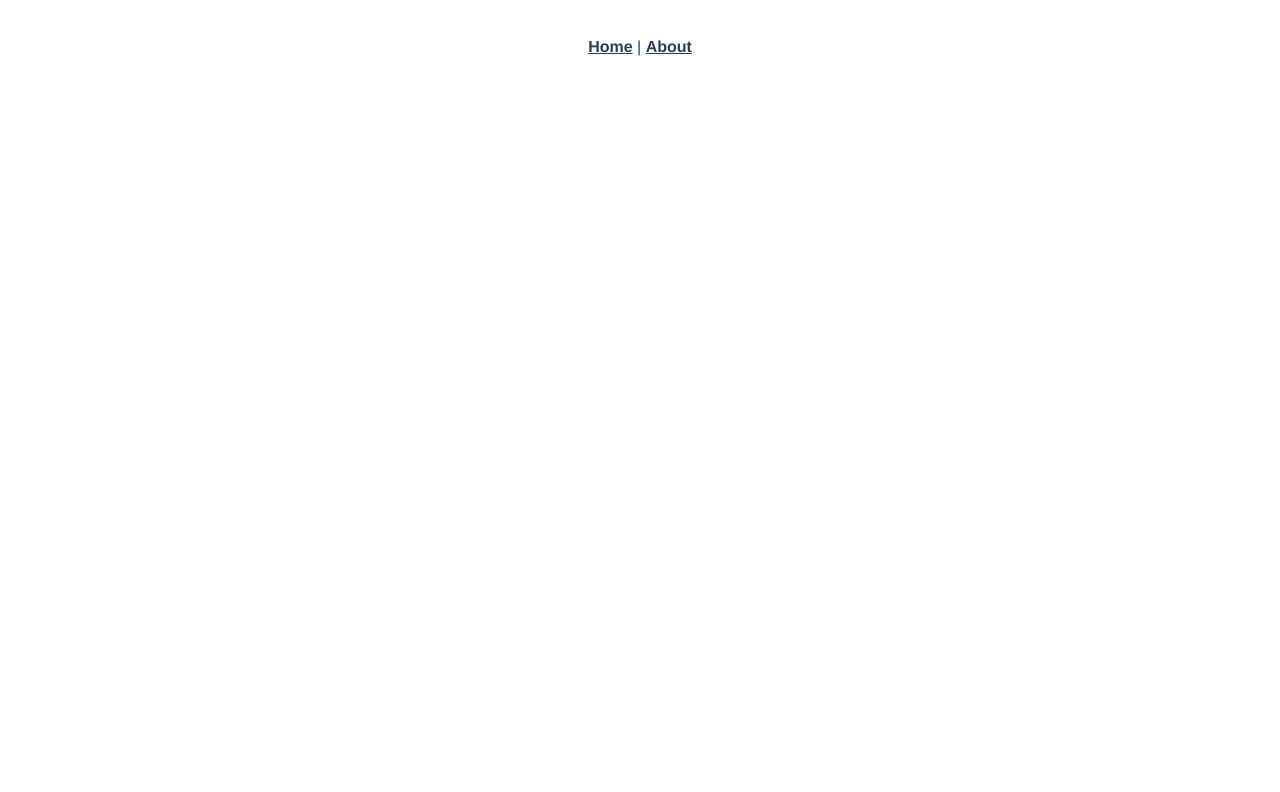
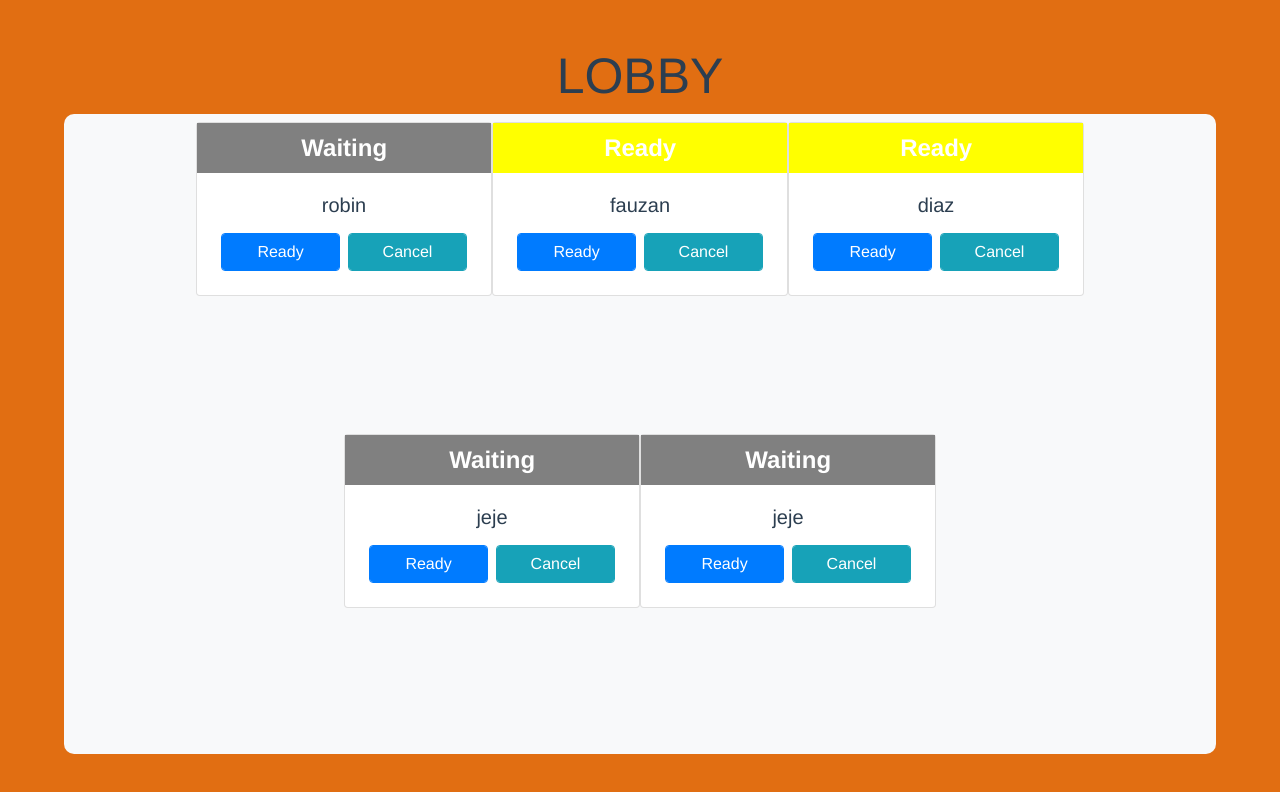
Before and after one commit to GameProjectQuiz/client, a Vue app: page /lobby in a window 1280 px wide. Shown: the top 792 px of the page. Built offline with nearby package versions, Linux system fonts and the light colour scheme; no server answers.

Commit message:
lobby finished

```diff
--- a/public/index.html
+++ b/public/index.html
@@ -5,6 +5,7 @@
     <meta http-equiv="X-UA-Compatible" content="IE=edge">
     <meta name="viewport" content="width=device-width,initial-scale=1.0">
     <link rel="icon" href="<%= BASE_URL %>favicon.ico">
+    <link rel="stylesheet" href="https://maxcdn.bootstrapcdn.com/bootstrap/4.0.0/css/bootstrap.min.css" integrity="sha384-Gn5384xqQ1aoWXA+058RXPxPg6fy4IWvTNh0E263XmFcJlSAwiGgFAW/dAiS6JXm" crossorigin="anonymous">
     <title><%= htmlWebpackPlugin.options.title %></title>
   </head>
   <body>
@@ -13,5 +14,8 @@
     </noscript>
     <div id="app"></div>
     <!-- built files will be auto injected -->
+    <script src="https://code.jquery.com/jquery-3.2.1.slim.min.js" integrity="sha384-KJ3o2DKtIkvYIK3UENzmM7KCkRr/rE9/Qpg6aAZGJwFDMVNA/GpGFF93hXpG5KkN" crossorigin="anonymous"></script>
+    <script src="https://cdnjs.cloudflare.com/ajax/libs/popper.js/1.12.9/umd/popper.min.js" integrity="sha384-ApNbgh9B+Y1QKtv3Rn7W3mgPxhU9K/ScQsAP7hUibX39j7fakFPskvXusvfa0b4Q" crossorigin="anonymous"></script>
+    <script src="https://maxcdn.bootstrapcdn.com/bootstrap/4.0.0/js/bootstrap.min.js" integrity="sha384-JZR6Spejh4U02d8jOt6vLEHfe/JQGiRRSQQxSfFWpi1MquVdAyjUar5+76PVCmYl" crossorigin="anonymous"></script>
   </body>
 </html>
--- a/src/App.vue
+++ b/src/App.vue
@@ -1,9 +1,5 @@
 <template>
   <div id="app">
-    <div id="nav">
-      <router-link to="/">Home</router-link> |
-      <router-link to="/about">About</router-link>
-    </div>
     <router-view/>
   </div>
 </template>
--- /dev/null
+++ b/src/components/PlayerCard.vue
@@ -0,0 +1,65 @@
+<template>
+  <div class="card" style="width: 18.5rem;">
+  <div class="headerCard d-flex justify-content-center align-items-center" :style="cardHeaderReady">{{status}}</div>
+  <div class="card-body">
+    <h5 class="card-title">{{name}}</h5>
+    <div class="d-flex justify-content-center align-items-center">
+        <a href="#" @click.prevent="ready" class="btn btn-primary form-control m-1" >Ready</a>
+        <a href="#" @click.prevent="cancel" class="btn btn-info form-control m-1" >Cancel</a>
+    </div>
+  </div>
+</div>
+</template>
+
+<script>
+import { mapMutations } from 'vuex'
+export default {
+    name: 'PlayerCard',
+    props: ['name', 'status', 'id'],
+    data() {
+        return {
+        }
+    },
+    methods: {
+        ...mapMutations(['CHANGE_STATUS']),
+        ready() {
+            this.CHANGE_STATUS({
+                id: this.id,
+                status: 'Ready'
+            })
+        },
+        cancel() {
+            this.CHANGE_STATUS({
+                id: this.id,
+                status: 'Waiting'
+            })
+        }
+    },
+    computed: {
+        cardHeaderReady() {
+            if (this.status == 'Ready') {
+                return {
+                    width: '18.4rem',
+                    height: '50px',
+                    'background-color': 'yellow',
+                    color: 'white',
+                    'font-size': '24px',
+                    'font-weight': '900'
+                }
+            } else {
+                return {
+                    width: '18.4rem',
+                    height: '50px',
+                    'background-color': 'grey',
+                    color: 'white',
+                    'font-size': '24px',
+                    'font-weight': '900'
+                }
+            }
+        }
+    }
+}
+</script>
+
+<style>
+</style>
--- a/src/router/index.js
+++ b/src/router/index.js
@@ -1,6 +1,7 @@
 import Vue from 'vue'
 import VueRouter from 'vue-router'
 import Home from '../views/Home.vue'
+import LobbyPage from '../views/LobbyPage.vue'
 
 Vue.use(VueRouter)
 
@@ -17,6 +18,11 @@ const routes = [
     // this generates a separate chunk (about.[hash].js) for this route
     // which is lazy-loaded when the route is visited.
     component: () => import(/* webpackChunkName: "about" */ '../views/About.vue')
+  },
+  {
+    path: '/lobby',
+    name: 'Lobby',
+    component: LobbyPage
   }
 ]
 
--- a/src/store/index.js
+++ b/src/store/index.js
@@ -5,8 +5,42 @@ Vue.use(Vuex)
 
 export default new Vuex.Store({
   state: {
+    player: [
+      {
+        id: 1,
+        name: 'robin',
+        status: 'Waiting'
+      },
+      {
+        id: 2,
+        name: 'fauzan',
+        status: 'Ready'
+      },
+      {
+        id: 3,
+        name: 'diaz',
+        status: 'Ready'
+      },
+      {
+        id: 4,
+        name: 'jeje',
+        status: 'Waiting'
+      },
+      {
+        id: 5,
+        name: 'jeje',
+        status: 'Waiting'
+      }
+    ]
   },
   mutations: {
+    CHANGE_STATUS(state, payload) {
+      state.player.forEach(el => {
+        if (el.id == payload.id) {
+          el.status = payload.status
+        }
+      })
+    }
   },
   actions: {
   },
--- /dev/null
+++ b/src/views/LobbyPage.vue
@@ -0,0 +1,69 @@
+<template>
+  <div class="LobbyPage d-flex flex-column align-items-center justify-content-center">
+      <h1>LOBBY</h1>
+      <div class="board bg-light p-2 d-flex flex-wrap align-items-start justify-content-center" style="overflow: scroll;">
+          <PlayerCard v-for="player in players" :key="player.id" :name="player.name" :status="player.status" :id="player.id"></PlayerCard>
+      </div>
+  </div>
+</template>
+
+<script>
+import PlayerCard from '../components/PlayerCard'
+export default {
+    name: 'LobbyPage',
+    components: {
+        PlayerCard
+    },
+    computed: {
+        players() {
+            return this.$store.state.player
+        }
+    },
+    created() {
+    }
+}
+</script>
+
+<style>
+@keyframes bgcolor {
+    0% {
+        background-color: #45a3e5
+    }
+
+    30% {
+        background-color: #66bf39
+    }
+
+    60% {
+        background-color: #eb670f
+    }
+
+    90% {
+        background-color: #f35
+    }
+
+    100% {
+        background-color: #864cbf
+    }
+}
+
+.LobbyPage {
+    width: 100vw;
+    height: 100vh;
+    -webkit-animation: bgcolor 20s infinite;
+    animation: bgcolor 10s infinite;
+    -webkit-animation-direction: alternate;
+    animation-direction: alternate;
+}
+.board {
+    width: 90%;
+    height: 80%;
+    border-radius: 10px;
+    overflow: scroll;
+}
+
+h1 {
+    font-size: 50px;
+    font-weight: 500;
+}
+</style>
```
